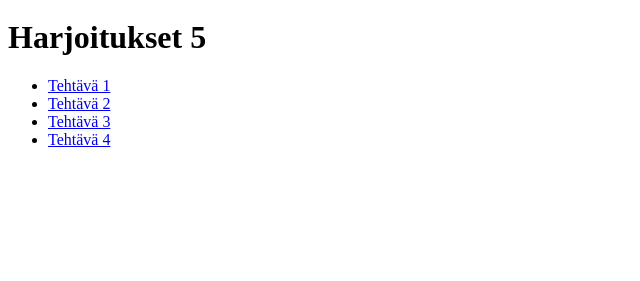
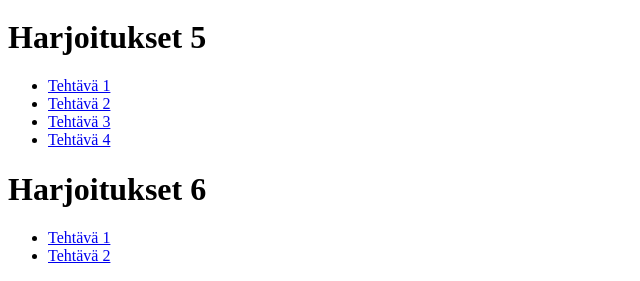
Before and after one commit to aniakin/fullstack_jamk, a plain HTML site: page index.html in a window 1280 px wide. Shown: the part 682-963 px from the top of the page, without its empty margins (0-640 px from the left). Before the commit the page ends 847 px from the top, so only its background shows below. Drawn offline with Linux system fonts and the light colour scheme.

Commit message:
index update

```diff
--- a/index.html
+++ b/index.html
@@ -56,6 +56,14 @@
     <li><a href="h5task4.html">Tehtävä 4</a></li>
   </ul>
 
+  <h1>Harjoitukset 6 </h1>
+
+  <ul>
+    <li><a href="h6task1.html">Tehtävä 1</a></li>
+    <li><a href="h6task2.html">Tehtävä 2</a></li>
+  </ul>
+
+
 
 </body>
 </html>
```
